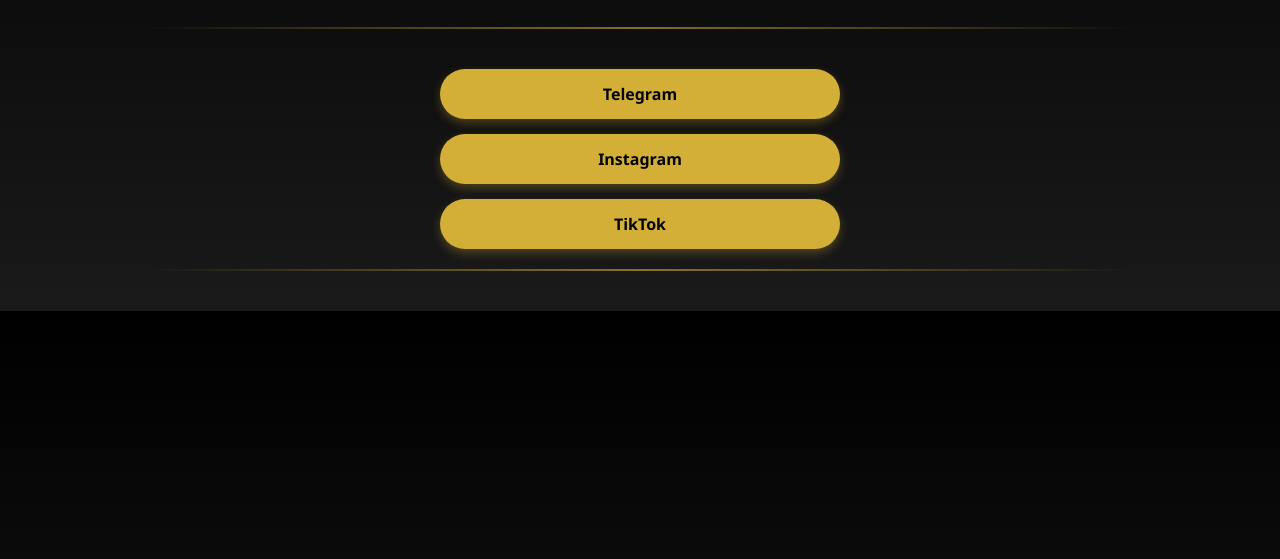
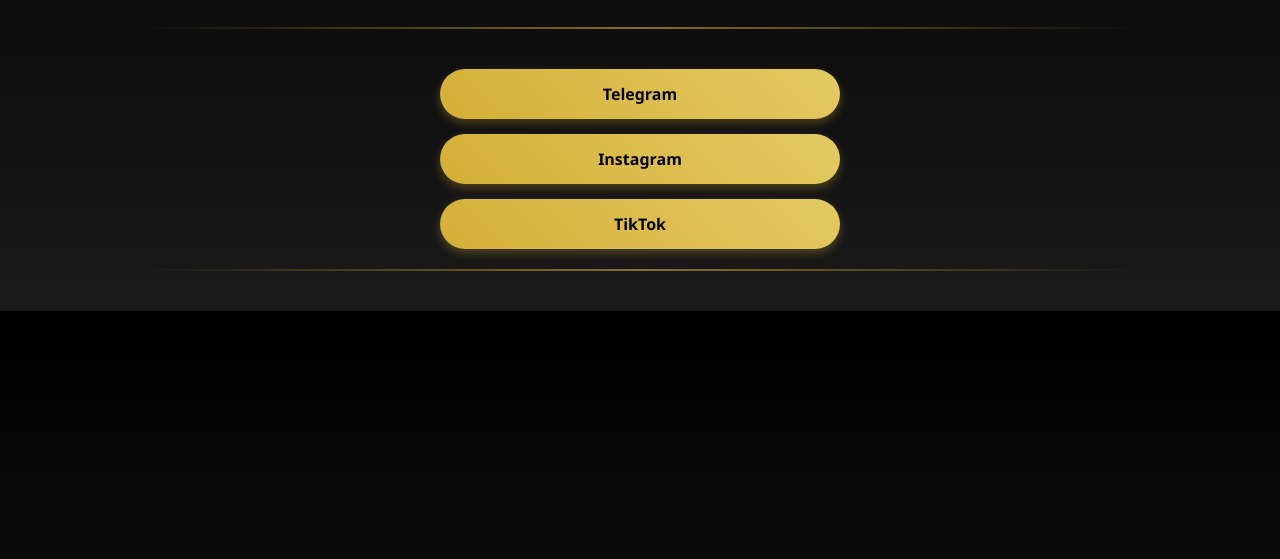
Before and after one commit to SerHesoyam/victoria-links, a plain HTML site: page index.html in a window 1280 px wide. Shown: the part 297-856 px from the top of the page. Drawn offline with Linux system fonts and the light colour scheme.

Commit message:
Update index.html

```diff
--- a/index.html
+++ b/index.html
@@ -85,17 +85,19 @@
     }
     .link-btn {
       text-decoration: none;
-      background-color: #d4af37;
+      background: linear-gradient(45deg, #d4af37, #f1e28c);
       color: #000;
       padding: 14px 24px;
       text-align: center;
       border-radius: 30px;
       font-weight: bold;
-      transition: background-color 0.3s, transform 0.2s, box-shadow 0.3s;
+      transition: background-position 0.5s, transform 0.2s, box-shadow 0.3s;
+      background-size: 200% 100%;
+      background-position: left;
       box-shadow: 0 4px 10px rgba(212, 175, 55, 0.3);
     }
     .link-btn:hover {
-      background-color: #b58f2d;
+      background-position: right;
       transform: scale(1.05);
       box-shadow: 0 6px 14px rgba(212, 175, 55, 0.5);
     }
```
